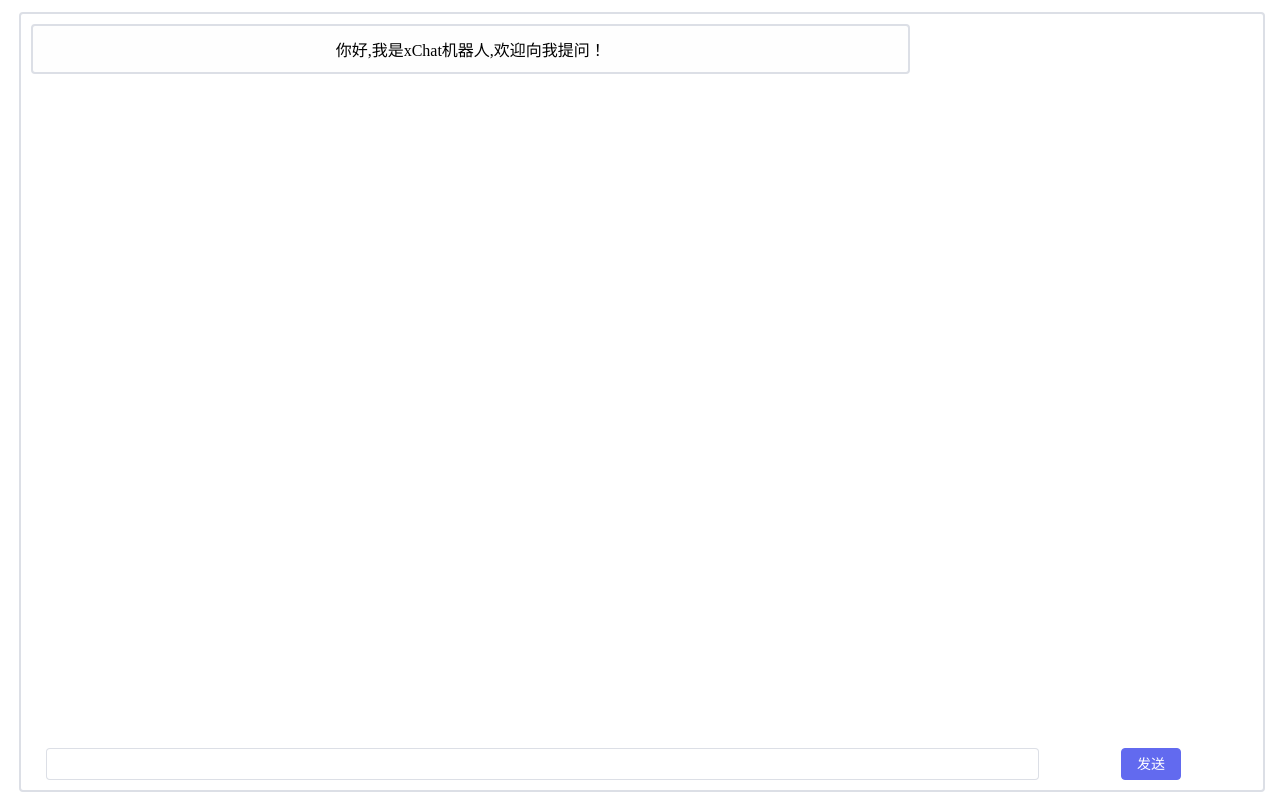
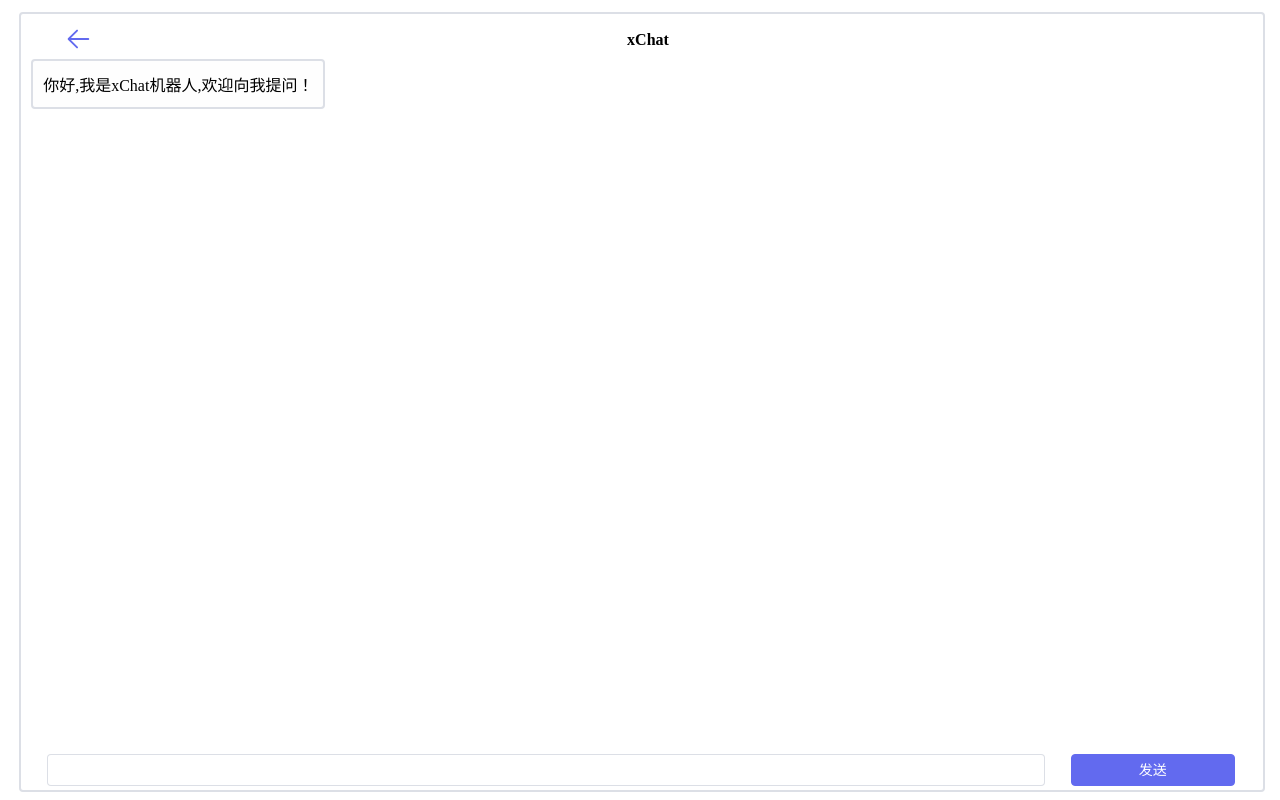
Before and after one commit to unkn0wn9/xChat, a Vue app in the folder webui/: page /#/home in a window 1280 px wide. Built offline with nearby package versions, Linux system fonts and the light colour scheme; sample sign-in values are in the browser's storage.

Commit message:
optimize the user experience

```diff
--- a/webui/package.json
+++ b/webui/package.json
@@ -8,6 +8,7 @@
     "preview": "vite preview"
   },
   "dependencies": {
+    "@element-plus/icons-vue": "^2.0.10",
     "axios": "^1.3.3",
     "element-plus": "^2.2.30",
     "vue": "^3.2.45",
--- a/webui/src/api/config.js
+++ b/webui/src/api/config.js
@@ -1,4 +1,4 @@
-const base_url = 'http://api.chat.ihackin.cn'
+const base_url = 'http://localhost:3001'
 
 export {
     base_url
--- a/webui/src/views/home.vue
+++ b/webui/src/views/home.vue
@@ -1,4 +1,19 @@
 <template>
+    <div class="chat-header">
+        <el-row :gutter="20" style="height:100%">
+            <el-col :span="8" style="padding-left: 5%">
+                <el-icon size="30" color="#626aef">
+                    <Back />
+                </el-icon>
+            </el-col>
+            <el-col :span="8" style="text-align: center;padding-top: 7px;">
+                <span><strong>xChat</strong></span>
+            </el-col>
+            <el-col :span="8">
+                <div class="grid-content ep-bg-purple" />
+            </el-col>
+        </el-row>
+    </div>
     <div class="chat-container">
         <ul class="infinite-list" style="overflow: auto">
             <li v-for="i in msg_list" :key="i" class="infinite-list-item">
@@ -6,11 +21,13 @@
                 <div class="msg msg-bot" v-else>{{ i.msg }}</div>
             </li>
         </ul>
-        <div class="chat-input">
-            <el-input v-model="msg" placeholder="" @keyup.enter.native="handleSendMsg" />
-        </div>
-        <div class="chat-enter">
-            <el-button color="#626aef" @click="handleSendMsg">发送</el-button>
+        <div class="input-container">
+            <div class="chat-input">
+                <el-input v-loading="loading" v-model="msg" placeholder="" @keyup.enter.native="handleSendMsg" />
+            </div>
+            <div class="chat-enter">
+                <el-button class="enter-button" color="#626aef" @click="handleSendMsg">发送</el-button>
+            </div>
         </div>
     </div>
 </template>
@@ -18,21 +35,19 @@
 <script setup>
 import { ref, reactive } from 'vue'
 import { useRouter } from 'vue-router'
+import {
+    Back
+} from '@element-plus/icons-vue'
 
 import { send } from '../api/messages'
+
 const router = useRouter()
 const msg = ref('')
-// const msg_list = reactive([
-//     { sender: 1, msg: 'Hello' },
-//     { sender: 0, msg: 'Hello, I\'m ChatBot' },
-//     { sender: 1, msg: 'Nice to see u' },
-//     { sender: 0, msg: 'Nice to see u,too' },
-//     { sender: 1, msg: 'How are u' },
-//     { sender: 0, msg: '陆昕，你是我的太阳，照亮了我的生活；你是我的月亮，给我带来无尽的梦想；你是我的星星，带给我无限的美丽；你是我的温暖，让我不再孤独；你是我永远的爱，我愿今生今世和你在一起，爱你一万年。' }
-// ]) //0是Bot 1是自己
-const msg_list = reactive([
+const msg_list = reactive([ // 0是Bot发送 1是用户发送
     { sender: 0, msg: '你好,我是xChat机器人,欢迎向我提问！' }
 ]);
+
+const loading = ref(false)
 
 function add_msg(sender, msg) {
     msg_list.push({
@@ -43,10 +58,11 @@ function add_msg(sender, msg) {
 
 async function handleSendMsg() {
     let buf = msg.value
+    loading.value = true
     msg.value = ''
     add_msg(1, buf)
     send(buf).then(value => {
-        // console.log(value)
+        loading.value = false
         add_msg(0, value.data.data.msg)
     })
 }
@@ -54,6 +70,13 @@ async function handleSendMsg() {
 </script>
 
 <style>
+.chat-header {
+    position: fixed;
+    top: 3%;
+    width: 100%;
+    height: 30px;
+}
+
 .chat-container {
     position: fixed;
     width: 97%;
@@ -61,27 +84,53 @@ async function handleSendMsg() {
     left: calc((100% - 97%) / 2);
     top: calc((100% - 97%) / 2);
     margin: auto;
-    text-align: center;
     border: 2px solid var(--el-border-color);
     border-radius: 4px
 }
 
-.chat-input {
-    left: 2%;
-    width: 80%;
-    position: absolute;
-    bottom: 10px;
+.msg {
+    color: black;
+    /* width: 70%; */
+    max-width: 70%;
+    display: flex;
+    align-items: center;
+    /* justify-content: center; */
+    border: 2px solid var(--el-border-color);
+    border-radius: 4px;
+    padding: 10px;
 }
 
-.chat-enter {
-    position: absolute;
-    bottom: 10px;
-    right: 0;
-    width: 18%;
+.msg-sender {
+    margin-left: auto;
+    background-color: #edfeda;
+}
+
+.msg-bot {
+    background-color: #fefefe;
 }
 
 .infinite-list {
-    height: 80%;
+    height: 90%;
+    padding: 0;
+    margin: 0;
+    padding-top: 35px !important;
+    list-style: none;
+}
+
+.infinite-list .infinite-list-item {
+    display: flex;
+    min-height: 50px;
+    /* background: var(--el-color-primary-light-9); */
+    margin: 10px;
+    color: var(--el-color-primary);
+}
+
+.infinite-list .infinite-list-item+.list-item {
+    margin-top: 10px;
+}
+
+.infinite-list {
+    height: 90%;
     padding: 0;
     margin: 0;
     list-style: none;
@@ -99,23 +148,26 @@ async function handleSendMsg() {
     margin-top: 10px;
 }
 
-.msg {
-    color: black;
-    width: 70%;
-    display: flex;
-    align-items: center;
-    justify-content: center;
-    border: 2px solid var(--el-border-color);
-    border-radius: 4px;
-    padding: 10px;
+.input-container {
+    height: 30px;
+    width: 100%;
+    position: fixed;
+    bottom: 2%;
 }
 
-.msg-sender {
-    margin-left: auto;
-    background-color: #edfeda;
+.chat-input {
+    left: 2%;
+    width: 78%;
+    position: absolute;
 }
 
-.msg-bot {
-    background-color: #fefefe;
+.chat-enter {
+    position: absolute;
+    right: 2%;
+    width: 16%;
+}
+
+.enter-button {
+    width: 80% !important;
 }
 </style>
--- a/webui/src/views/login.vue
+++ b/webui/src/views/login.vue
@@ -2,17 +2,17 @@
     <header>
 
     </header>
-    <div class="login-container">
+    <div class="login-container" v-loading="loading">
         <div>
             <h3>欢迎使用xChat</h3>
         </div>
-        <div><el-button color="#626aef" @click="dialogVisible = true">登录/注册</el-button></div>
+        <div><el-button color="#626aef" @click="loginDialogVisible = true">登录/注册</el-button></div>
     </div>
     <div class="login">
-        <el-dialog v-model="dialogVisible" title="登录/注册" width="90%">
+        <el-dialog v-model="loginDialogVisible" title="登录" width="90%">
             <el-form :model="form" @keyup.enter.native="handleLogin">
                 <el-form-item label="邮箱">
-                    <el-input v-model="form.email" placeholder="用户不存在时将自动注册" />
+                    <el-input v-model="form.email" placeholder="" />
                 </el-form-item>
                 <el-form-item label="密码">
                     <el-input v-model="form.password" type="password" />
@@ -20,50 +20,120 @@
             </el-form>
 
             <div>
-                <el-button @click="handleRegister">注册新用户</el-button>
+                <el-button @click="loginDialogVisible = false; registerDialogVisible = true;">注册新用户</el-button>
                 <el-button id="login" color="#626aef" @click="handleLogin">登录</el-button>
             </div>
 
         </el-dialog>
     </div>
+
+    <div class="register">
+        <el-dialog v-model="registerDialogVisible" title="注册" width="90%">
+            <el-form :model="form" @keyup.enter.native="handleRegister">
+                <el-form-item label="邮箱">
+                    <el-input v-model="form.email" placeholder="" />
+                </el-form-item>
+                <el-form-item label="密码">
+                    <el-input v-model="form.password" type="password" />
+                </el-form-item>
+                <el-form-item label="确认密码">
+                    <el-input v-model="form.password_comfirm" type="password" />
+                </el-form-item>
+            </el-form>
+
+            <div>
+                <el-button @click="registerDialogVisible = false; loginDialogVisible = true;">已有账号</el-button>
+                <el-button id="login" color="#626aef" @click="handleRegister">注册</el-button>
+            </div>
+
+        </el-dialog>
+    </div>
+
+
 </template>
 
 <script setup>
 import { ref } from 'vue'
 import { reactive } from 'vue'
 import { useRouter } from 'vue-router'
+import { ElMessage } from 'element-plus'
 
 import { login } from '../api/token'
 import { register } from '../api/users'
 
 const router = useRouter()
 
-const dialogVisible = ref(false)
+const loginDialogVisible = ref(false)
+const registerDialogVisible = ref(false)
+const loading = ref(false)
 
 const form = reactive({
     email: '',
-    password: ''
+    password: '',
+    password_comfirm: ''
 })
 
 async function handleLogin() {
-    dialogVisible.value = false
+    loginDialogVisible.value = false
+    loading.value = true
     login(form.email, form.password).then(value => {
+        loading.value = false
+        ElMessage({
+            message: '登录成功',
+            type: 'success',
+        })
         if (value.data.code == 200) {
             localStorage.setItem('token', value.data.data.token)
             router.push({ path: '/home' })
         }
-    })
+    }).catch(function (error) {
+        loading.value = false
+        let err_msg = ''
+        switch (error.response.status) {
+            case 418:
+                err_msg = '您的输入格式异常'
+                break
+            case 403:
+                err_msg = '请输入正确的邮箱和密码'
+                break
+            default:
+                err_msg = '网络请求错误'
+                break;
+        }
+        ElMessage.error(err_msg)
+    });
 }
 
 async function handleRegister() {
-    dialogVisible.value = false
+    registerDialogVisible.value = false
+    loading.value = false
     register(form.email, form.password).then(value => {
         handleLogin().then(value => {
+            loading.value = false
+            ElMessage({
+                message: '注册成功',
+                type: 'success',
+            })
             if (value.data.code == 200) {
                 localStorage.setItem('token', value.data.data.token)
                 router.push({ path: '/home' })
             }
-        })
+        }).catch(function (error) {
+            loading.value = false
+            let err_msg = ''
+            switch (error.response.status) {
+                case 418:
+                    err_msg = '您的输入格式异常'
+                    break
+                case 403:
+                    err_msg = '请输入正确的邮箱和密码'
+                    break
+                default:
+                    err_msg = '网络请求错误'
+                    break;
+            }
+            ElMessage.error(err_msg)
+        });
     })
 }
 
```
Also changed, not shown: 1 other file (tests, documents, lock files or other folders).
